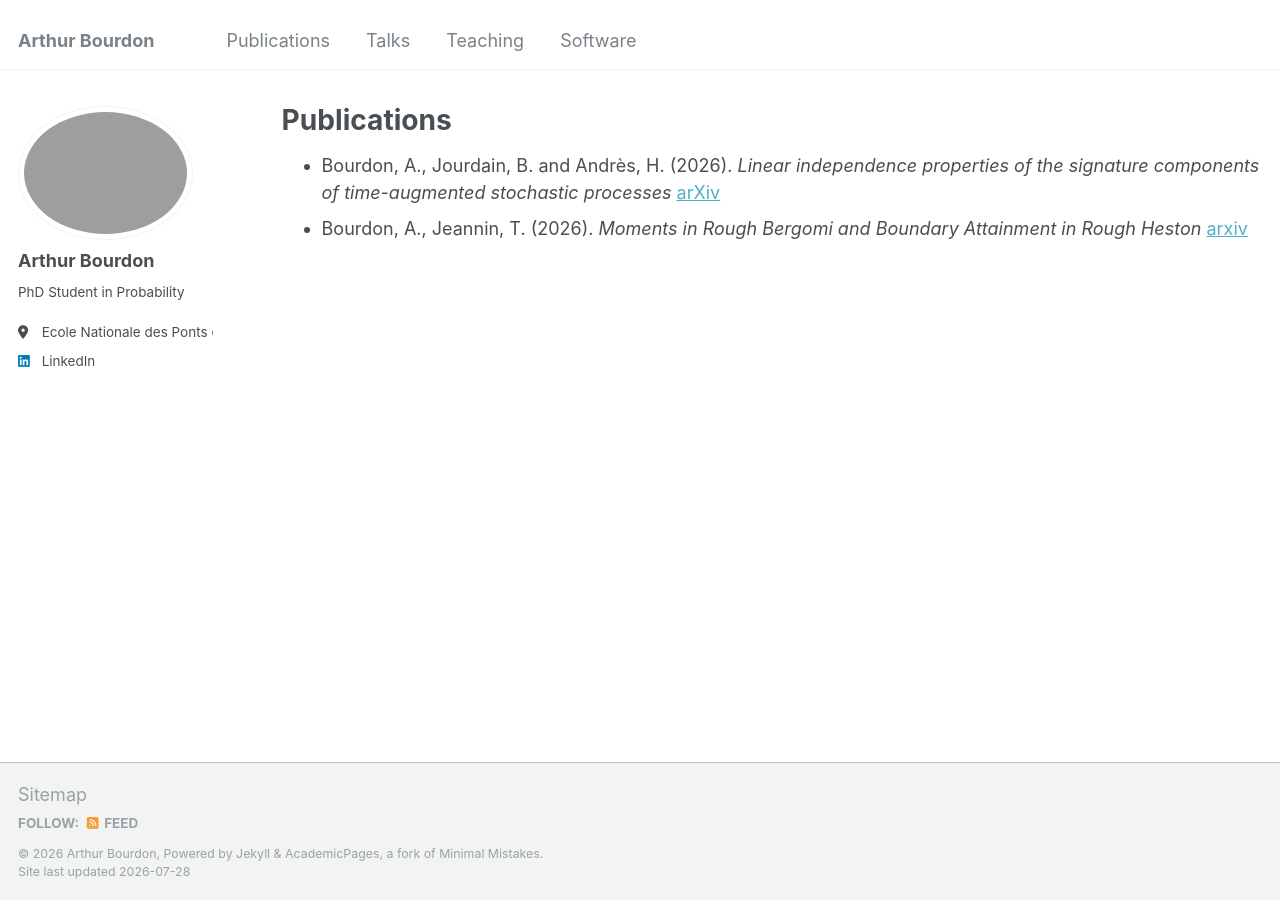
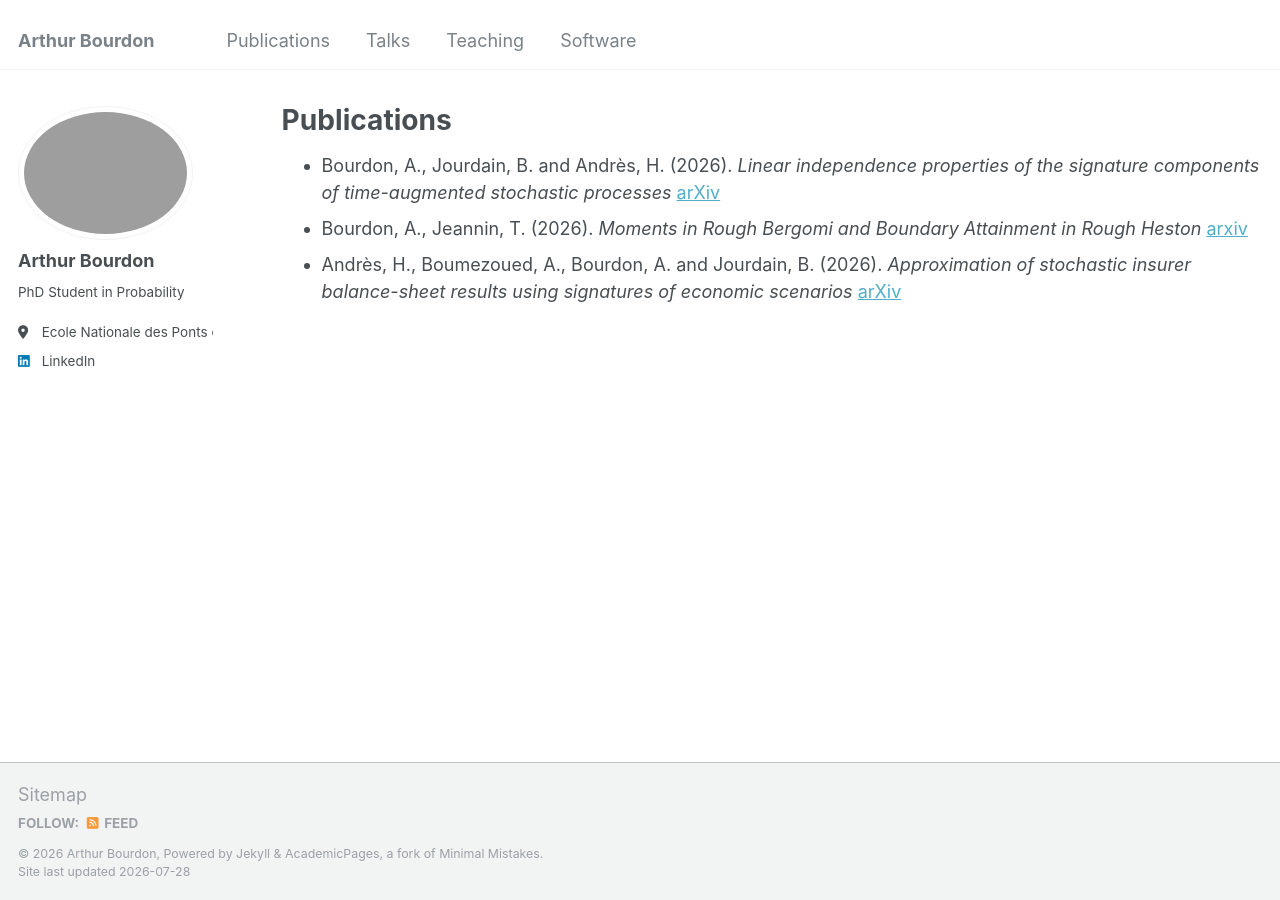
Before and after one commit to arthurbourdon/arthurbourdon.github.io, a Jekyll site: the page built from _pages/publications.md, in a window 1280 px wide. Built offline with Jekyll 4.4.1, drawn with Linux system fonts in a browser that asks for light colours.

Commit message:
add ALM signature

```diff
--- a/_pages/publications.md
+++ b/_pages/publications.md
@@ -7,3 +7,4 @@ author_profile: true
 
 - Bourdon, A., Jourdain, B. and Andrès, H. (2026). *Linear independence properties of the signature components of time-augmented stochastic processes* [arXiv](https://arxiv.org/pdf/2601.10545v3.pdf)
 - Bourdon, A., Jeannin, T. (2026). *Moments in Rough Bergomi and Boundary Attainment in Rough Heston* [arxiv](https://arxiv.org/pdf/2606.07482v4)
+- Andrès, H., Boumezoued, A., Bourdon, A. and Jourdain, B. (2026). *Approximation of stochastic insurer balance-sheet results using signatures of economic scenarios* [arXiv](https://arxiv.org/pdf/2607.24150)
```
